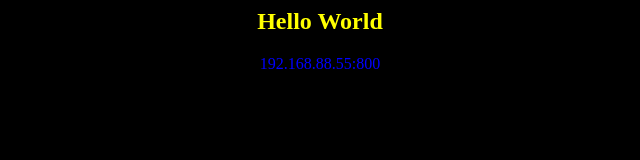
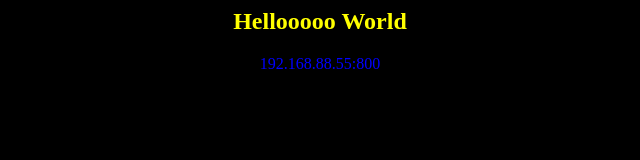
Before and after one commit to volshara85/angulartest, a plain HTML site: page index.html in a window 1280 px wide. Shown: the whole page, without its empty margins (320-960 px from the left). Drawn offline with Linux system fonts and the light colour scheme.

Commit message:
change web hello

```diff
--- a/index.html
+++ b/index.html
@@ -1,7 +1,7 @@
 <html>
 <body bgcolor=black>
 <center>
-<h2><font color=yellow>Hello World</font></h2>
+<h2><font color=yellow>Hellooooo World</font></h2>
 <font color=blue>192.168.88.55:800</font></h2>
 
 </center>
```
